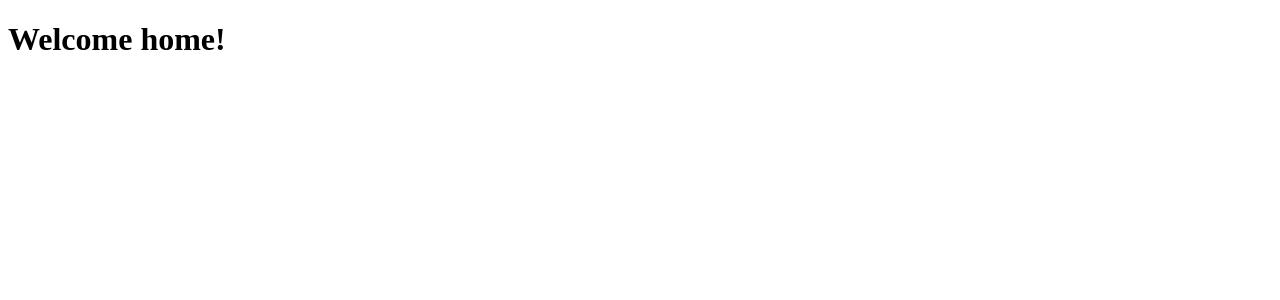
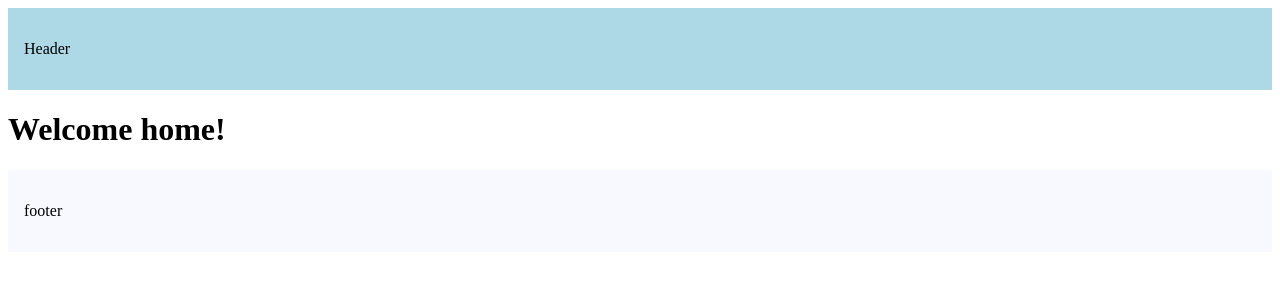
Before and after one commit to markydevs/routing, a Next.js app: page / in a window 1280 px wide. Shown: the top 300 px of the page. Built offline with nearby package versions, Linux system fonts and the light colour scheme.

Commit message:
Added Layout

```diff
--- a/src/app/layout.tsx
+++ b/src/app/layout.tsx
@@ -10,7 +10,15 @@
 }) {
 	return (
 		<html lang="en">
-			<body>{children}</body>
+			<body>
+				<header style={{ backgroundColor: "lightblue", padding: "1rem" }}>
+					<p>Header</p>
+				</header>
+				{children}
+				<footer style={{ backgroundColor: "ghostwhite", padding: "1rem" }}>
+					<p>footer</p>
+				</footer>
+			</body>
 		</html>
 	);
 }
```
Also changed, not shown: src/app/(auth)/forgot-password/page.tsx (renamed from src/app/auth/forgot-password/page.tsx), src/app/(auth)/login/page.tsx (renamed from src/app/auth/login/page.tsx), src/app/(auth)/register/page.tsx (renamed from src/app/auth/register/page.tsx).
